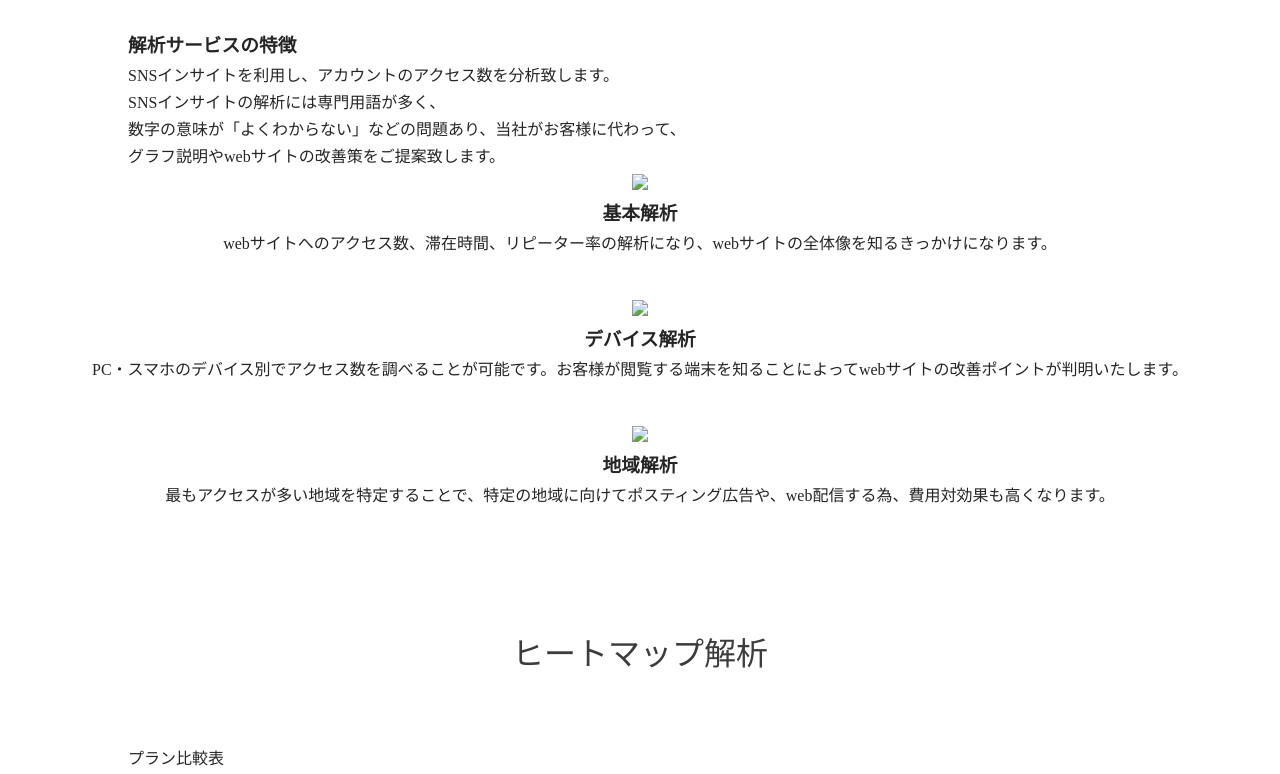
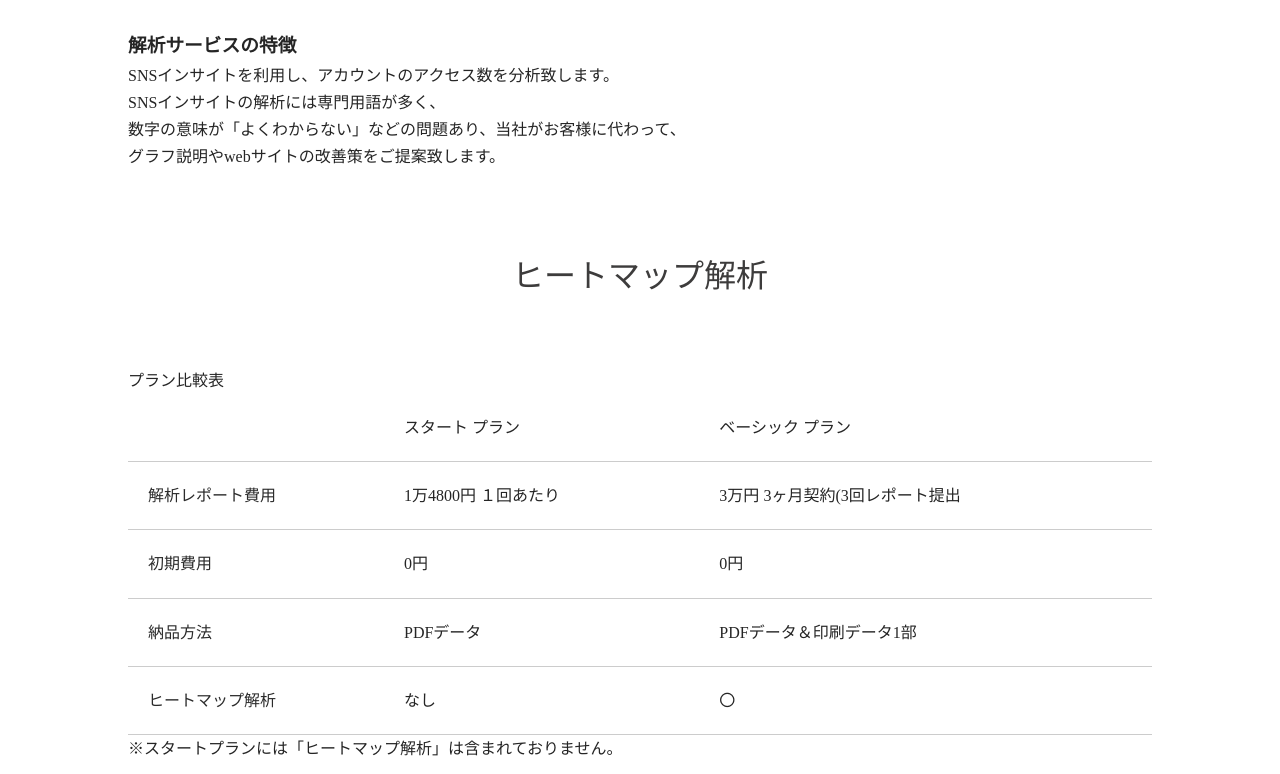
Before and after one commit to JUNJI-MUROI/hp, a PHP site: page /consaru.html in a window 1280 px wide. Shown: the part 405-1179 px from the top of the page. Run offline with PHP 8.4, Linux system fonts and the light colour scheme.

```diff
--- a/company.html
+++ b/company.html
@@ -80,7 +80,7 @@
                     <table width="100%" border="0" cellspacing="0" cellpadding="0" class="company-table">
                         <tr>
                             <th>会社名</th>
-                            <td>ダーウィン</td>
+                            <td>早雲</td>
                         </tr>
                         <tr>
                             <th>設立</th>
@@ -145,7 +145,7 @@
                                 国頭村役場
                                 <br>
 
-                                西日本高速道路総合サービス沖縄株式会社(ネクスコ西日本沖縄)
+                                西日本高速道路総合サービス沖縄株]]]式会社(ネクスコ西日本沖縄)
                                 <br>
 
                                 HMIホテルグループ
--- a/consaru.html
+++ b/consaru.html
@@ -88,28 +88,7 @@
                 </div>
                 <!--/ row-->
 
-                <div class="row toppage-container topspace60" id="services-section">
-                    <div class="col-md-4 text-center gtco-heading animate-box">
-                        <div class="img100">
-                            <img src="https://www.dar-win.jp/darwin/wp-content/themes/theme-darwin/images/services-analytics-img2-1.jpg" class="img-responsive">
-                        </div>
-                        <h3 class="color-blue">基本解析</h3>
-                    <p>webサイトへのアクセス数、滞在時間、リピーター率の解析になり、webサイトの全体像を知るきっかけになります。</p>
-                </div>
-                <div class="col-md-4 text-center gtco-heading animate-box">
-                    <div class="img100">
-                        <img src="https://www.dar-win.jp/darwin/wp-content/themes/theme-darwin/images/services-analytics-img2-2.jpg" class="img-responsive">
-                    </div>
-                    <h3 class="color-blue">デバイス解析</h3>
-                    <p>PC・スマホのデバイス別でアクセス数を調べることが可能です。お客様が閲覧する端末を知ることによってwebサイトの改善ポイントが判明いたします。</p>
-                </div>
-                <div class="col-md-4 text-center gtco-heading animate-box">
-                    <div class="img100">
-                        <img src="https://www.dar-win.jp/darwin/wp-content/themes/theme-darwin/images/services-analytics-img2-3.jpg" class="img-responsive">
-                    </div>
-                    <h3 class="color-blue">地域解析</h3>
-                    <p>最もアクセスが多い地域を特定することで、特定の地域に向けてポスティング広告や、web配信する為、費用対効果も高くなります。</p>
-                </div>
+
             </div>
             <!--/ row-->
 
--- /dev/null
+++ b/script.js
@@ -0,0 +1,3 @@
+// $(function(){
+    // $('.mozi').slideUp();
+// });
--- a/style.css
+++ b/style.css
@@ -765,7 +765,6 @@ aside{
   width: 110px;
   display: block;
   text-align: center;
-
 }
 
 .seisaku-contents2 .plan {
```
Also changed, not shown: index.html (+4 -3 lines).
